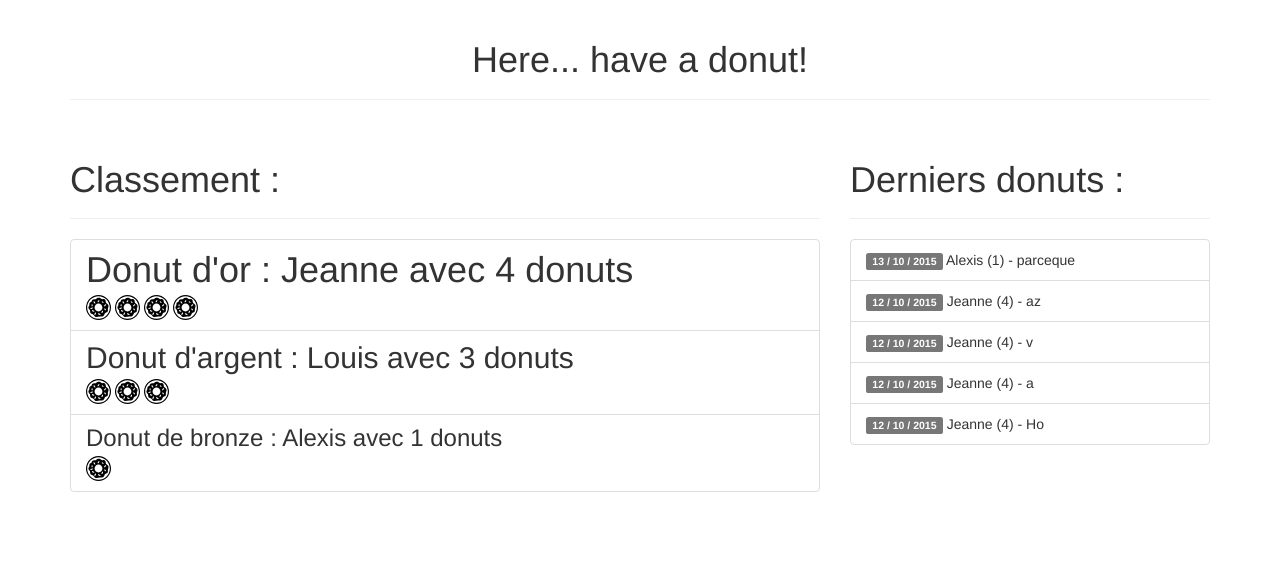
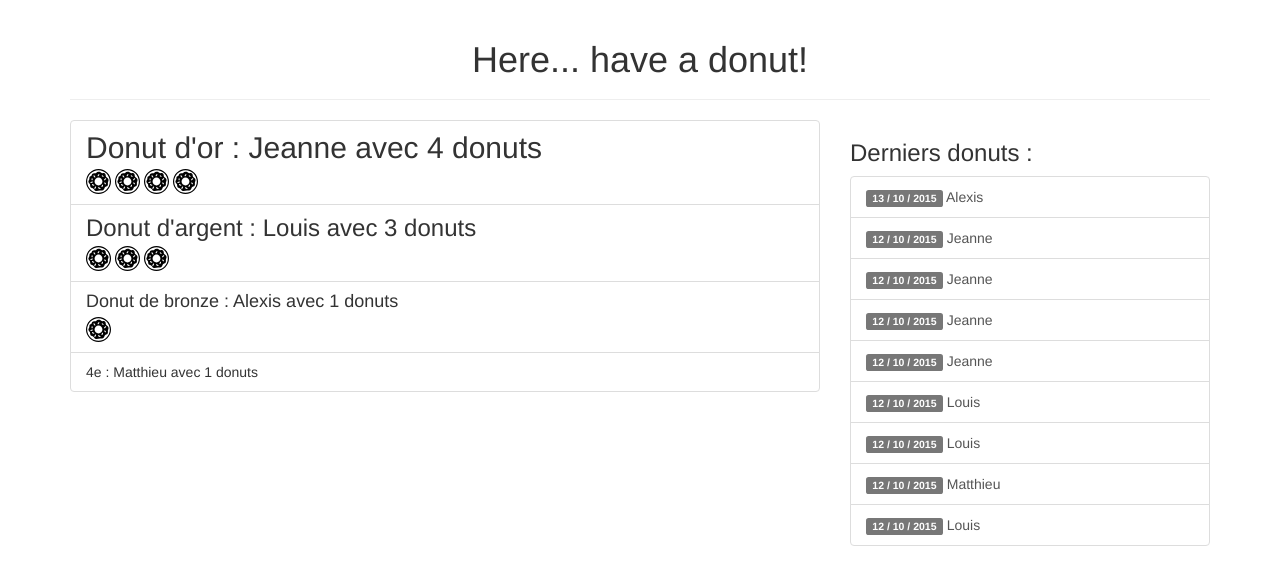
Before and after one commit to louismerlin/haveadonut, a Django app: page / in a window 1280 px wide. Shown: the top 585 px of the page. Run offline with Django 3.2, Linux system fonts and the light colour scheme; data comes from the database, SQL or seed files in the repository; both versions use the stored data as it was after the commit; some libraries are stand-ins or nearby versions.

Commit message:
Better interface

```diff
--- a/donuts/models.py
+++ b/donuts/models.py
@@ -5,3 +5,5 @@ class Donut(models.Model):
     donut_text = models.CharField(max_length=200)
     pub_date = models.DateTimeField('date given')
     user = models.ForeignKey(User)
+    def __str__(self):
+        return (self.user.first_name+' - '+self.donut_text)
--- a/donuts/templates/donuts/index.html
+++ b/donuts/templates/donuts/index.html
@@ -1,4 +1,5 @@
-{% load staticfiles %}
+<meta name="viewport" content="width=device-width, initial-scale=1">
+<meta name="viewport" content="width=device-width, initial-scale=1, maximum-scale=1, user-scalable=no"> {% load staticfiles %}
 <link rel="stylesheet" type="text/css" href="{% static 'donuts/style.css' %}" />
 <link rel="stylesheet" type="text/css" href="{% static 'donuts/bootstrap.min.css' %}" />
 <script src="{% static 'donuts/jquery.min.js' %}"></script>
@@ -6,52 +7,59 @@
 
 
 <div class="container">
-  <div class="page-header center" style="text-align:center"><h1>Here... have a donut!</h1></div>
+  <div class="page-header center" style="text-align:center">
+    <h1>Here... have a donut!</h1>
+  </div>
   <div class="row">
     <div class="col-xs-12 col-md-8">
-      <div class="page-header">
-        <h1>Classement :</h1>
-      </div>
       {% if best_user_list %}
       <div class="list-group">
-        <a class="list-group-item">
-          <h1 class="list-group-item-heading">Donut d'or : {{ best_user_list.0.first_name }} avec {{ best_user_list.0.donut_set.all.count }} donuts</h1>
+        <div class="list-group-item">
+          <h2 class="list-group-item-heading">Donut d'or : {{ best_user_list.0.first_name }} avec {{ best_user_list.0.donut_set.all.count }} donuts</h2>
           {% for donut in best_user_list.0.donut_set.all %}
           <img src="{% static 'donuts/images/donut.svg' %}" width="25"></img>
           {% endfor %}
-        </a>
-        <a class="list-group-item">
-          <h2 class="list-group-item-heading">Donut d'argent : {{ best_user_list.1.first_name }} avec {{ best_user_list.1.donut_set.all.count }} donuts</h2>
+        </div>
+        <div class="list-group-item">
+          <h3 class="list-group-item-heading">Donut d'argent : {{ best_user_list.1.first_name }} avec {{ best_user_list.1.donut_set.all.count }} donuts</h3>
           {% for donut in best_user_list.1.donut_set.all %}
           <img src="{% static 'donuts/images/donut.svg' %}" width="25"></img>
           {% endfor %}
-        </a>
-        <a class="list-group-item">
-          <h3 class="list-group-item-heading">Donut de bronze : {{ best_user_list.2.first_name }} avec {{ best_user_list.2.donut_set.all.count }} donuts</h3>
+        </div>
+        <div class="list-group-item">
+          <h4 class="list-group-item-heading">Donut de bronze : {{ best_user_list.2.first_name }} avec {{ best_user_list.2.donut_set.all.count }} donuts</h4>
           {% for donut in best_user_list.2.donut_set.all %}
           <img src="{% static 'donuts/images/donut.svg' %}" width="25"></img>
           {% endfor %}
-        </a>
+        </div>
+        {% for user in best_user_list %}
+        {% if forloop.counter > 3 %}
+        <div class="list-group-item">
+          <p class="list-group-item-text">{{ forloop.counter }}e : {{ user.first_name }} avec {{ user.donut_set.all.count }} donuts</p>
+        </div>
+        {% endif %}
+        {% endfor %}
       </div>
       {% endif %}
     </div>
     <div class="col-xs-6 col-md-4">
-      <div class="page-header">
-        <h1>Derniers donuts :</h1>
+      <h3>Derniers donuts :</h3>
+      {% if latest_donut_list %}
+      <div class="list-group">
+        {% for donut in latest_donut_list %}
+        <a class="list-group-item" role="button" data-toggle="collapse" href="#latestCollapse{{ donut.id }}" aria-expanded="false" aria-controls="latestCollapse{{ donut.user.id }}">
+          <span class="label label-default">{{ donut.pub_date|date:"d / m / Y" }}</span>
+          {{ donut.user.first_name }}
+          <div class="collapse" id="latestCollapse{{ donut.id }}">
+            {{ donut.donut_text }}
+          </div>
+        </a>
+        {% endfor %}
       </div>
-      {% if latest_donut_list %}
-      <ul class="list-group">
-        {% for donut in latest_donut_list %}
-        <li class="list-group-item">
-          <span class="label label-default">{{ donut.pub_date|date:"d / m / Y" }}</span>
-          {{ donut.user.first_name }} ({{ donut.user.donut_set.all.count}}) - {{ donut.donut_text }}
-        </li>
-        {% endfor %}
-      </ul>
       {% else %}
       <p>Pas de nouveaux donuts...</p>
       {% endif %}
+      </div>
     </div>
+
   </div>
-
-</div>
--- a/donuts/views.py
+++ b/donuts/views.py
@@ -5,8 +5,8 @@ from django.contrib.auth.models import User
 from django.db.models import Count
 
 def index(request):
-    latest_donut_list = Donut.objects.order_by('-pub_date')[:5]
-    best_user_list = User.objects.annotate(donut_count=Count('donut')).order_by('-donut_count')[:3]
+    latest_donut_list = Donut.objects.order_by('-pub_date')[:10]
+    best_user_list = User.objects.annotate(donut_count=Count('donut')).order_by('-donut_count')[:10]
     context = {
         'latest_donut_list': latest_donut_list,
         'best_user_list': best_user_list,
```
Also changed, not shown: db.sqlite3.
